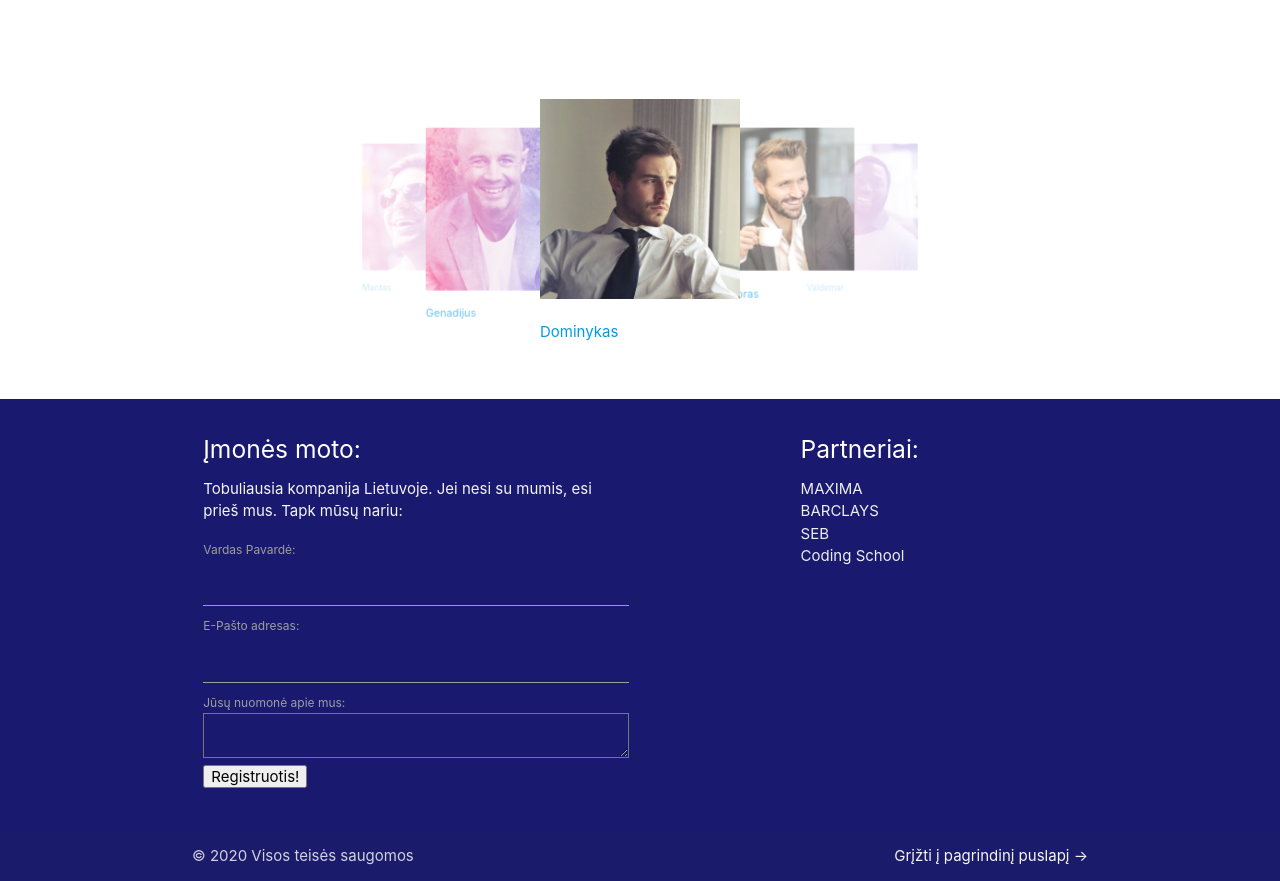
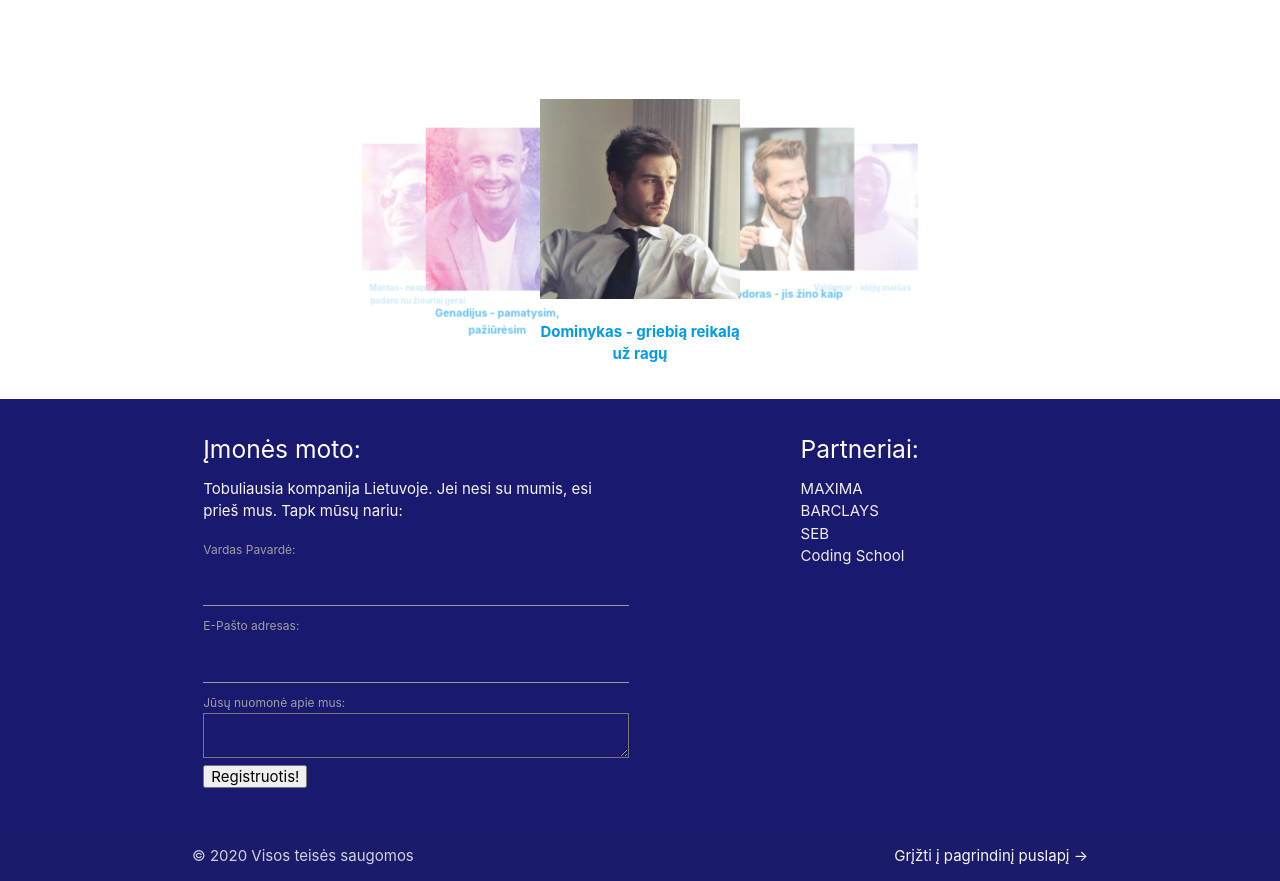
Before and after one commit to makdura/grupe2, a PHP site: page /contacts.php in a window 1280 px wide. Shown: the part 1061-1942 px from the top of the page. Run offline with PHP 8.4, Linux system fonts and the light colour scheme.

Commit message:
Papildyta carusele

```diff
--- a/contacts.php
+++ b/contacts.php
@@ -38,19 +38,19 @@
 
     <div class="carousel">
         <a class="carousel-item" href="#one!"><img src="images/person_4.jpg">
-            <p>Dominykas</p>
+            <p>Dominykas - griebią reikalą už ragų</p>
         </a>
         <a class="carousel-item" href="#two!"><img src="images/person_1.jpg">
-            <p>Teodoras</p>
+            <p>Teodoras - jis žino kaip</p>
         </a>
         <a class="carousel-item" href="#three!"><img src="images/speaker-3.jpg">
-            <p>Valdemar</p>
+            <p>Valdemar - idėjų maišas</p>
         </a>
         <a class="carousel-item" href="#four!"><img src="images/guest-2.jpg">
-            <p>Mantas</p>
+            <p>Mantas- neapsigauk, jis padaro nu žiauriai gerai</p>
         </a>
         <a class="carousel-item" href="#five!"><img src="images/speaker-5.jpg">
-            <p>Genadijus</p>
+            <p>Genadijus - pamatysim, pažiūrėsim</p>
         </a>
     </div>
 </div>
--- a/styles/style.css
+++ b/styles/style.css
@@ -36,6 +36,12 @@
 
 /* .Darbuotojai  p{ */
 /* display: inline-flex; */
+
+/* } */
+.carousel{
+    text-align: center;
+    font-weight: bold;
+    color: black;
 
 }
 
```
